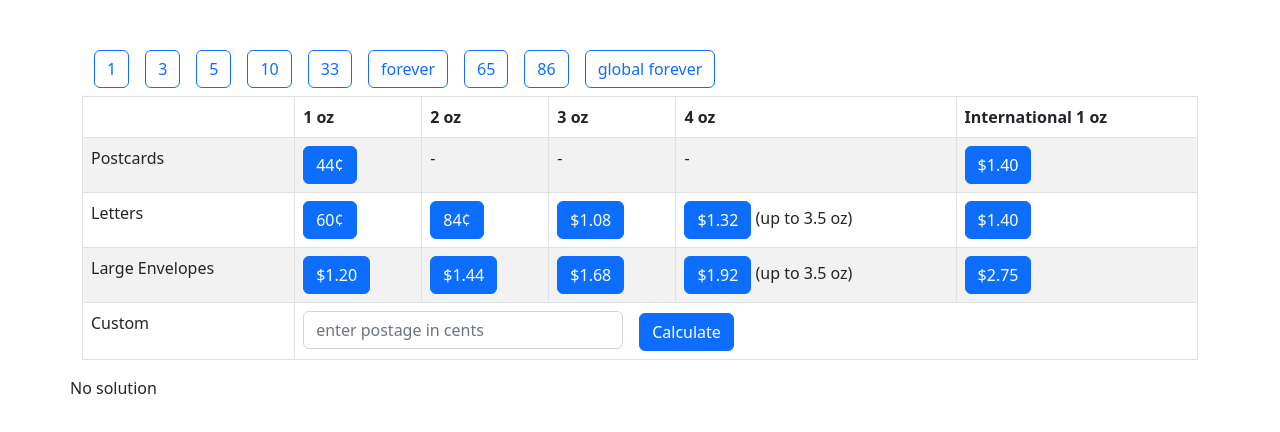
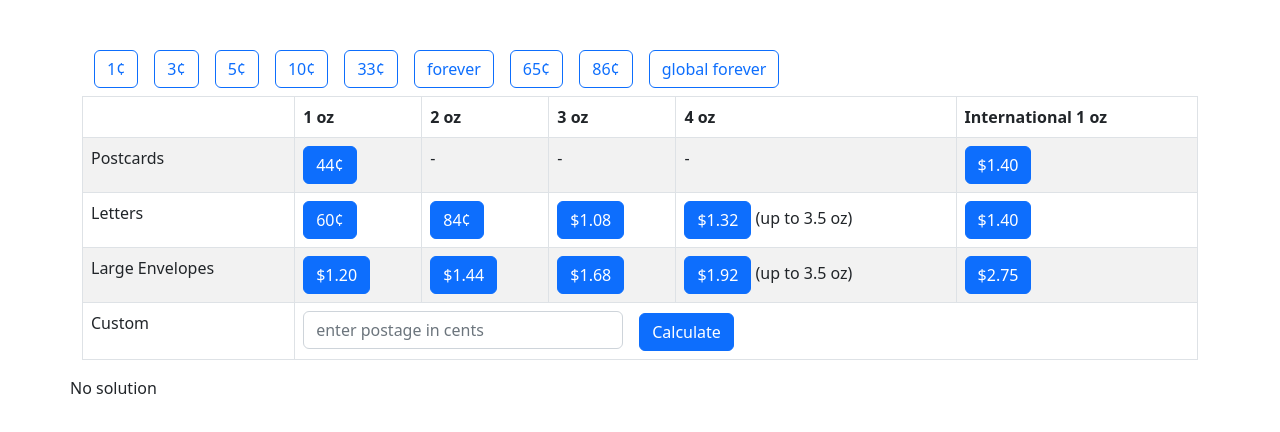
Before and after one commit to forcey/stamps, a React (Create React App) app: page / in a window 1280 px wide. Shown: the top 432 px of the page. Built offline with nearby package versions, Linux system fonts and the light colour scheme.

Commit message:
Update forever and global forever, pass through stamp objects

```diff
--- a/src/App.js
+++ b/src/App.js
@@ -4,41 +4,30 @@ import Container from 'react-bootstrap/Container';
 import Row from 'react-bootstrap/Row';
 import Col from 'react-bootstrap/Col';
 import calculate from './algorithm/calculate';
+import { Stamp } from './algorithm/stamp';
 import React, { useState } from 'react';
 import Postage from './components/Postage';
 
 function App() {
-  const stamps = [1, 3, 5, 10, 33, "forever", 65, 86, "global forever"];
-  const [selected, setSelected] = useState(new Set());
+  const stamps = ([1, 3, 5, 10, 33, 65, 86].map(v => Stamp.fixed(v)).concat(
+    [Stamp.forever(), Stamp.globalForever()])).sort((a, b) => a.value - b.value);
+  const [selected, setSelected] = useState(new Map());
   const [solution, setSolution] = useState(null);
 
-  const onSelectionChanged = function (selected) {
-    setSelected(selected);
-  }
-
   const getSolutions = function (postage) {
-    const values = Array.from(selected).map(function (value) {
-      if (value === "forever") {
-        return 60;
-      } else if (value === "global forever") {
-        return 140;
-      } else {
-        return value;
-      }
-    });
-    const solution = calculate(values, postage);
+    const solution = calculate(Array.from(selected.values()), postage);
     setSolution(solution);
   }
 
   const solutionRow = (solution) ?
-    solution.paths.map((path, i) => (<Row key={"solution_" + i}>{path.join(', ')}</Row>)) :
+    solution.paths.map((path, i) => (<Row key={"solution_" + i}>{path.map(x => x.name).join(', ')}</Row>)) :
     <Row>No solution</Row>;
 
   return (
     <div className="App">
       <Container fluid="md">
         <Row>
-          <Col><StampButtons stamps={stamps} onSelectionChanged={onSelectionChanged} /></Col>
+          <Col><StampButtons stamps={stamps} onSelectionChanged={setSelected} /></Col>
         </Row>
         <Row>
           <Col><Postage onSetPostage={p => getSolutions(p)} /></Col>
--- a/src/algorithm/calculate.js
+++ b/src/algorithm/calculate.js
@@ -1,5 +1,5 @@
 function calculate(stamps, target) {
-    stamps.sort((a, b) => a - b);
+    stamps.sort((a, b) => a.value - b.value);
 
     const solutions = new Map();
     const makeSolution = function (prev, stamp) {
@@ -16,7 +16,7 @@ function calculate(stamps, target) {
                 paths: [],
             };
             for (var path of prevSolution.paths) {
-                if (path[0] >= stamp) {
+                if (path[0].value >= stamp.value) {
                     newSolution.paths.push([stamp].concat(path));
                 }
             }
@@ -43,10 +43,10 @@ function calculate(stamps, target) {
 
     for (var i = 1; i <= target; i++) {
         for (var stamp of stamps) {
-            if (stamp > i) {
+            if (stamp.value > i) {
                 break;
             }
-            const newSolution = makeSolution(i - stamp, stamp);
+            const newSolution = makeSolution(i - stamp.value, stamp);
             updateSolution(i, newSolution);
         }
     }
--- a/src/algorithm/stamp.js
+++ b/src/algorithm/stamp.js
@@ -1,5 +1,5 @@
 import priceTable from '../algorithm/prices_20220710.json';
-//import priceTable from '../algorithm/prices_20230122.json';
+// import priceTable from '../algorithm/prices_20230122.json';
 
 export function displayPrice(value) {
     if (value < 100) {
@@ -9,7 +9,7 @@ export function displayPrice(value) {
     }
 }
 
-export function calculatePrice(product, international=false, weight=1) {
+export function calculatePrice(product, international = false, weight = 1) {
     const price = priceTable[product];
     if (international) {
         return price['international'];
--- a/src/components/Postage.js
+++ b/src/components/Postage.js
@@ -7,7 +7,7 @@ import { calculatePrice, displayPrice } from '../algorithm/stamp';
 function Postage({ onSetPostage }) {
     const [customValue, setCustomValue] = useState(0);
 
-    const addPriceButton = (product, international=false, weight=1) => {
+    const addPriceButton = (product, international = false, weight = 1) => {
         const value = calculatePrice(product, international, weight);
         const text = displayPrice(value);
         return <Button variant="primary" onClick={e => onSetPostage(value)}>{text}</Button>
--- a/src/components/StampButtons.js
+++ b/src/components/StampButtons.js
@@ -4,35 +4,40 @@ import Container from 'react-bootstrap/Container';
 import Row from 'react-bootstrap/Row';
 import Col from 'react-bootstrap/Col';
 
-function StampButtons({stamps, onSelectionChanged}) {
-  const [selected, setSelected] = useState(new Set());
+function getId(stamp) {
+  return stamp.name.replace(' ', '-') + stamp.value;
+}
+function StampButtons({ stamps, onSelectionChanged }) {
+  const [selected, setSelected] = useState(new Map());
 
   const isChecked = function (stamp) {
-    return selected.has(stamp);
+    return selected.has(getId(stamp));
   }
   const setChecked = function (stamp, checked) {
+    const id = getId(stamp);
     if (checked) {
-      selected.add(stamp);
+      selected.set(id, stamp);
     } else {
-      selected.delete(stamp);
+      selected.delete(id);
     }
-    const newSelected = new Set(selected);
+    const newSelected = new Map(selected);
     setSelected(newSelected);
     onSelectionChanged(newSelected);
   }
 
-  const renderButton = function(value) {
+  const renderButton = function (stamp) {
+    const id = getId(stamp);
     return <ToggleButton
       className="mb-2"
-      id={"toggle-" + value}
-      key={value}
+      id={"toggle-" + id}
+      key={id}
       type="checkbox"
       variant="outline-primary"
-      checked={isChecked(value)}
-      onChange={e => setChecked(value, e.currentTarget.checked)}
+      checked={isChecked(stamp)}
+      onChange={e => setChecked(stamp, e.currentTarget.checked)}
       style={{ marginRight: "1em" }}
     >
-      {value}
+      {stamp.name}
     </ToggleButton>;
   }
 
```
